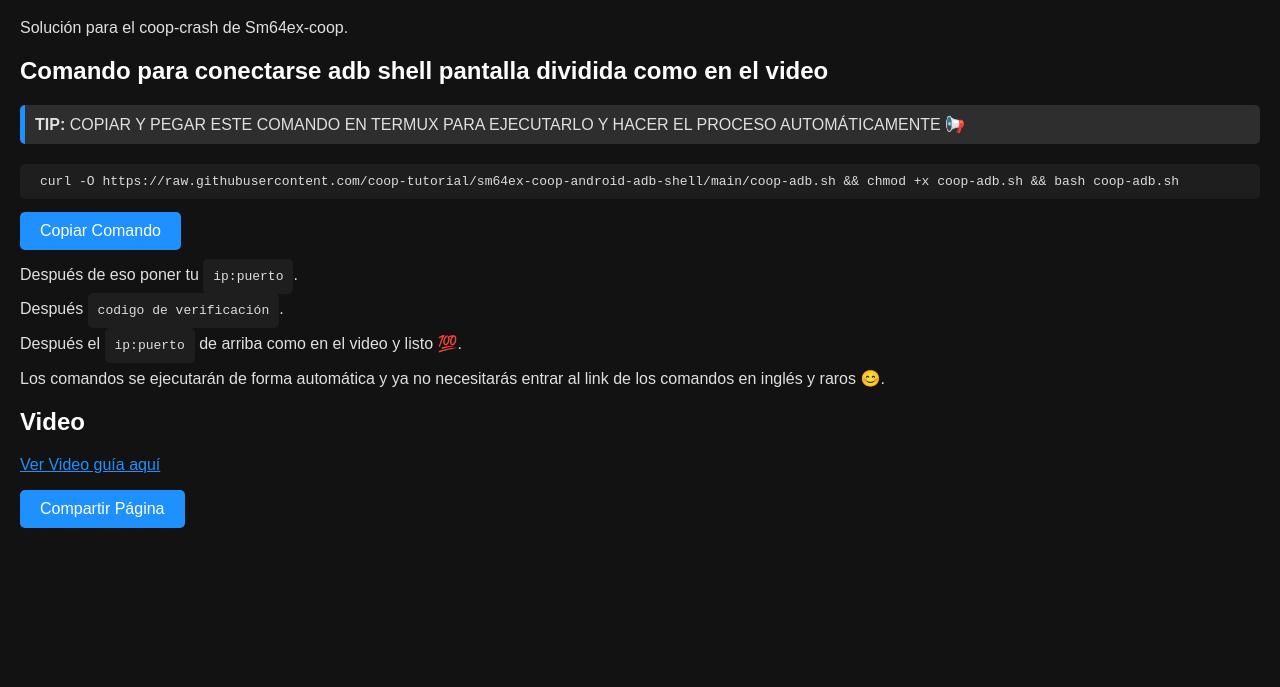
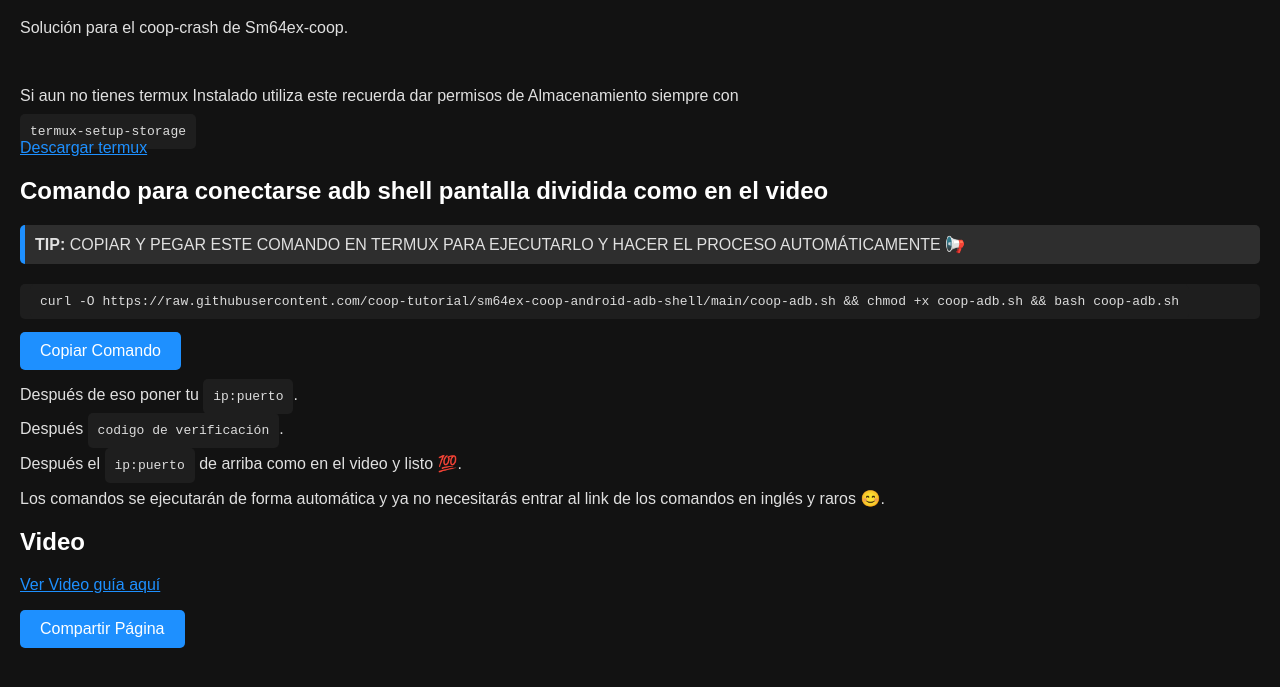
Before and after one commit to coop-tutorial/sm64ex-coop-android-adb-shell, a plain HTML site: page index.html in a window 1280 px wide. Shown: the part 81-768 px from the top of the page. Drawn offline with Linux system fonts and the light colour scheme.

Commit message:
Update index.html

```diff
--- a/index.html
+++ b/index.html
@@ -51,7 +51,11 @@
 </head>
 <body>
     <h1>sm64ex-coop Android ADB Shell</h1>
-    <p>Solución para el coop-crash de Sm64ex-coop.</p>
+    <p>Solución para el coop-crash de Sm64ex-coop.</p><br>
+    <p>Si aun no tienes termux Instalado utiliza este recuerda dar permisos de Almacenamiento siempre con</p>
+    <code>termux-setup-storage</code><br>
+    <a href="https://github.com/coop-tutorial/sm64ex-coop-android-adb-shell/releases/download/0.118.0/Termux_0.118.0.apk">Descargar termux</a>
+
 
     <h2>Comando para conectarse adb shell pantalla dividida como en el video</h2>
     <div class="tip">
```
